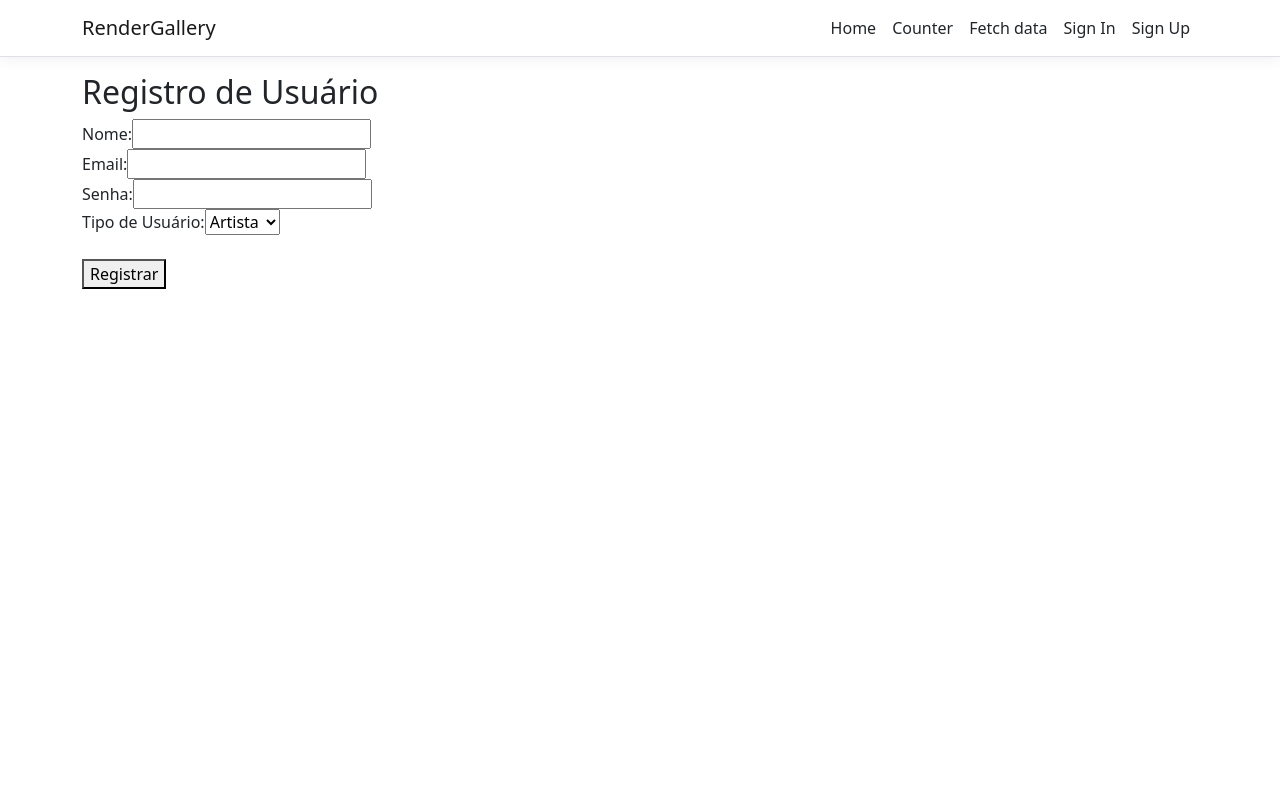
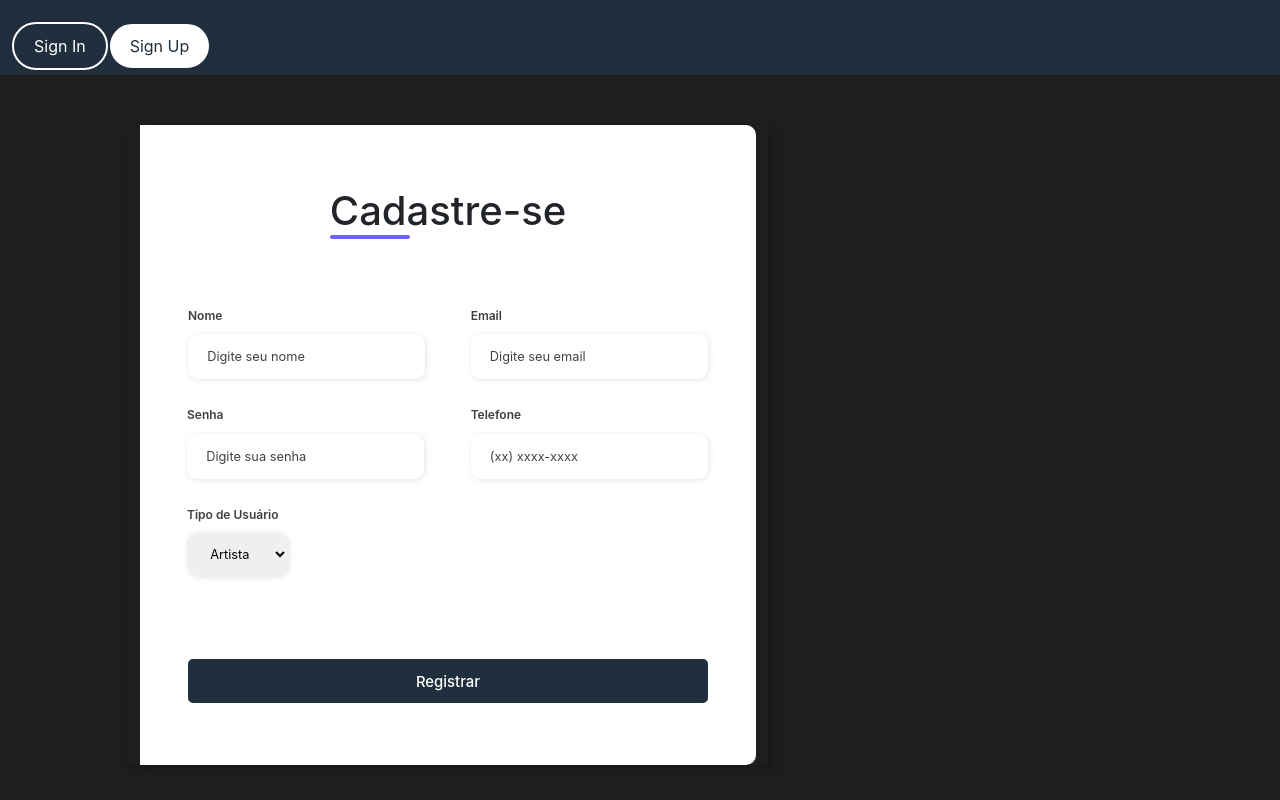
Before and after one commit to marceloarc/RenderGallery, a React (Create React App) app in the folder ClientApp/: page /fetch-registro in a window 1280 px wide. Built offline with nearby package versions, Linux system fonts and the light colour scheme.

Commit message:
Correção das páginas de Registro e Login
Falta só arrumar a navbar, a logo não está aparecendo (verificar isso). E alinhar os botões na direita.

```diff
--- a/ClientApp/src/components/FetchLogin.js
+++ b/ClientApp/src/components/FetchLogin.js
@@ -1,6 +1,6 @@
 import React, { useState } from 'react';
 import axios from 'axios';
-import './login.css';
+import './loginn.css';
 import { useNavigate } from 'react-router-dom';
 
 function Login() {
@@ -48,39 +48,53 @@ function Login() {
 
     return (
 
-        <form className="login-form" onSubmit={handleSubmit}>
-            <div>
-                <label>Email</label>
+        <div className="container">
+            <div className="form-image">
+                <div className="texto">
+                    <h1>Bem Vindo!</h1>
                     <br />
+                    <p>Realize o Login para acessar sua conta.</p>
+                </div>
+            </div>
+            <div className="right-login">
+                <div className="card-login">
+                    <h1>Login</h1>
+                    <form onSubmit={handleSubmit}>
+                        <div className="input-box">
                             <input
                                 type="text"
+                                name="email"
+                                placeholder="E-mail"
                                 value={email}
                                 onChange={(e) => setEmail(e.target.value)}
                             />
                         </div>
-            <div>
-                <label>Senha</label>
-                <br />
+                        <div className="input-box">
                             <input
                                 type="password"
+                                name="senha"
+                                placeholder="Senha"
                                 value={password}
                                 onChange={(e) => setPassword(e.target.value)}
                             />
                         </div>
-            <div>
-                <label>
-                    Manter-me conectado
+                        <div className="checkbox-container">
                                 <input
                                     type="checkbox"
                                     checked={keepLoggedIn}
                                     onChange={() => setKeepLoggedIn(!keepLoggedIn)}
                                 />
+                            <label>
+                                Manter-me conectado
                             </label>
                         </div>
-            <div>
-                <button className="login-button" type="submit">Entrar</button>
+                        <div className="continue-button">
+                            <button><a href="#">Entrar</a></button>
                         </div>
                     </form>
+                </div>
+            </div>
+        </div>
     );
 }
 
--- a/ClientApp/src/components/FetchResgistro.js
+++ b/ClientApp/src/components/FetchResgistro.js
@@ -1,5 +1,7 @@
 import React, { Component } from 'react';
 import axios from 'axios';
+import './loginn.css';
+
 
 
 class Registro extends Component {
@@ -16,18 +18,18 @@ class Registro extends Component {
     };
 
     handleRegister = async () => {
-        const { email, password, name, userType, document } = this.state;
+        const { email, password, name, userType, document, telefone } = this.state;
         var data = {};
         try {
             let response;
             if (userType === 'artista') {
                // data = { "user": { "name": "teste", "email": "teste@teste18.com", "password": "teste", "pic": "teste", "telefone": "43434" } };
-                data = { "user": { email, password, name, "pic": "0", "telefone": "0" } };
+                data = { "user": { email, password, name, "pic": "0", "telefone": telefone } };
 
                 response = await axios.post(process.env.REACT_APP_API + '/user/RegisterArtista', data);
             } else {
                // data = { "document": "43802329805", "user": { "name": "teste", "email": "teste@teste18.com", "password": "teste", "pic": "teste", "telefone": "43434" } };
-                data = { "document": document, "user": { email, password, name, "pic": "0", "telefone": "0" } };
+                data = { "document": document, "user": { email, password, name, "pic": "0", "telefone": telefone } };
                 console.log(data);
                 response = await axios.post(process.env.REACT_APP_API + '/user/RegisterCliente', data);
             }
@@ -44,67 +46,117 @@ class Registro extends Component {
     };
 
     render() {
-        const { email, password, name, userType, message, document } = this.state;
+        const { email, password, name, userType, telefone, document } = this.state;
 
         return (
-            <div>
-                <h2>Registro de Usuário</h2>
-                <label>
-                    Nome:
+            <div class="container">
+                <div class="form-image">
+                    <div class="texto">
+                        <h1>Bem Vindo!</h1>
+                        <br/>
+                            <p>Realize o Cadastro para criar sua conta.</p>
+                    </div>
+                </div>
+                <div class="form">
+                    <div class="form-header">
+                        <div class="title">
+                            <h1>Cadastre-se</h1>
+                        </div>
+                    </div>
+
+                    <div class="input-group">
+                        <div class="input-box">
+                            <label for="name">Nome</label>
                             <input
+                                id="name"
                                 type="text"
                                 name="name"
+                                placeholder="Digite seu nome"
                                 value={name}
                                 onChange={this.handleChange}
-                    />
-                </label>
-                <br />
-                <label>
-                    Email:
+                                required
+                            >
+                            </input>
+                        </div>
+
+                        <div class="input-box">
+                            <label for="email">Email</label>
                             <input
-                        type="text"
+                                id="email"
+                                type="email"
                                 name="email"
+                                placeholder="Digite seu email"
                                 value={email}
                                 onChange={this.handleChange}
-                    />
-                </label>
-                <br />
-                <label>
-                    Senha:
+                                required
+                            >
+                            </input>
+                        </div>
+
+                        <div class="input-box">
+                            <label for="password">Senha</label>
                             <input
+                                id="password"
                                 type="password"
                                 name="password"
+                                placeholder="Digite sua senha"
                                 value={password}
                                 onChange={this.handleChange}
-                    />
-                </label>
-                <br />
-                <label>
-                    Tipo de Usuário:
-                    <select name="userType" value={userType} onChange={this.handleChange}>
+                                required
+                            >
+                            </input>
+                        </div>
+
+                        <div class="input-box">
+                            <label for="telefone">Telefone</label>
+                            <input
+                                id="telefone"
+                                type="number"
+                                name="telefone"
+                                placeholder="(xx) xxxx-xxxx"
+                                value={telefone}
+                                onChange={this.handleChange}
+                                required
+                            >
+                            </input>
+                        </div>
+
+                        <div class="input-box">
+                            <label for="userType">Tipo de Usuário</label>
+                            <select
+                                id="userType"
+                                name="userType"
+                                required
+                                value={userType}
+                                onChange={this.handleChange}
+                            >
                                 <option value="artista">Artista</option>
                                 <option value="cliente">Cliente</option>
                             </select>
-                </label>
-                <br />
+                        </div>
 
-                {/* Renderiza o campo CPF se o userType for "cliente" */}
                         {userType === 'cliente' && (
-                    <label>
-                        Documento:
+                            <div class="input-box">
+                                <label for="document">Documento</label>
                                 <input
+                                    id="document"
                                     type="text"
                                     name="document"
+                                    placeholder="Digite seu documento"
                                     value={document}
                                     onChange={this.handleChange}
-                        />
-                    </label>
+                                    required
+                                >
+                                </input>
+                            </div>
                             )}
+                        </div>
+                        <div class="continue-button">
+                        <button onClick={this.handleRegister}><a href="#">Registrar</a></button>
+                        </div>
+                </div>
+            </div>
 
-                <br />
-                <button onClick={this.handleRegister}>Registrar</button>
-                <p>{message}</p>
-            </div>
         );
     }
 }
--- a/ClientApp/src/components/Layout.js
+++ b/ClientApp/src/components/Layout.js
@@ -9,9 +9,7 @@ export class Layout extends Component {
     return (
       <>
         <NavMenu />
-        <Container>
           {this.props.children}
-        </Container>
       </>
     );
   }
--- a/ClientApp/src/components/NavMenu.js
+++ b/ClientApp/src/components/NavMenu.js
@@ -1,7 +1,7 @@
 import React, { Component } from 'react';
 import { Collapse, Navbar, NavbarBrand, NavbarToggler, NavItem, NavLink } from 'reactstrap';
 import { Link } from 'react-router-dom';
-import './NavMenu.css';
+import './loginn.css';
 
 export class NavMenu extends Component {
   static displayName = NavMenu.name;
@@ -24,28 +24,40 @@ export class NavMenu extends Component {
   render() {
     return (
       <header>
-        <Navbar className="navbar-expand-sm navbar-toggleable-sm ng-white border-bottom box-shadow mb-3" container light>
-          <NavbarBrand tag={Link} to="/">RenderGallery</NavbarBrand>
-          <NavbarToggler onClick={this.toggleNavbar} className="mr-2" />
-          <Collapse className="d-sm-inline-flex flex-sm-row-reverse" isOpen={!this.state.collapsed} navbar>
-            <ul className="navbar-nav flex-grow">
-              <NavItem>
-                <NavLink tag={Link} className="text-dark" to="/">Home</NavLink>
-              </NavItem>
-              <NavItem>
-                <NavLink tag={Link} className="text-dark" to="/counter">Counter</NavLink>
-              </NavItem>
-              <NavItem>
-                <NavLink tag={Link} className="text-dark" to="/fetch-data">Fetch data</NavLink>
-              </NavItem>
-                <NavItem>
-                    <NavLink tag={Link} className="text-dark" to="/fetch-login">Sign In</NavLink>
-            </NavItem>
-            <NavItem>
-                <NavLink tag={Link} className="text-dark" to="/fetch-registro">Sign Up</NavLink>
-            </NavItem>
-            </ul>
-          </Collapse>
+        {/*<Navbar className="navbar-expand-sm navbar-toggleable-sm ng-white border-bottom box-shadow mb-3" container light>*/}
+        {/*  <NavbarBrand tag={Link} to="/">RenderGallery</NavbarBrand>*/}
+        {/*  <NavbarToggler onClick={this.toggleNavbar} className="mr-2" />*/}
+        {/*  <Collapse className="d-sm-inline-flex flex-sm-row-reverse" isOpen={!this.state.collapsed} navbar>*/}
+        {/*    <ul className="navbar-nav flex-grow">*/}
+        {/*      <NavItem>*/}
+        {/*        <NavLink tag={Link} className="text-dark" to="/">Home</NavLink>*/}
+        {/*      </NavItem>*/}
+        {/*      <NavItem>*/}
+        {/*        <NavLink tag={Link} className="text-dark" to="/counter">Counter</NavLink>*/}
+        {/*      </NavItem>*/}
+        {/*      <NavItem>*/}
+        {/*        <NavLink tag={Link} className="text-dark" to="/fetch-data">Fetch data</NavLink>*/}
+        {/*      </NavItem>*/}
+        {/*    <NavItem>*/}
+        {/*        <NavLink tag={Link} className="text-dark" to="/fetch-login">Sign In</NavLink>*/}
+        {/*</NavItem>*/}
+        {/*<NavItem>*/}
+        {/*    <NavLink tag={Link} className="text-dark" to="/fetch-registro">Sign Up</NavLink>*/}
+        {/*</NavItem>*/}
+        {/*    </ul>*/}
+        {/*  </Collapse>*/}
+        {/*</Navbar>*/}
+
+            <Navbar className="nav-main">
+                <div class="navbar">
+                    <div class = "logo-nav"></div>
+                    <NavItem className="opposite-buttons">
+                        <NavLink tag={Link} className="button-left" to="/fetch-login">Sign In</NavLink>
+                    </NavItem>
+                    <NavItem className="opposite-buttons">
+                        <NavLink tag={Link} className="button-right" to="/fetch-registro">Sign Up</NavLink>
+                    </NavItem>
+                </div>
         </Navbar>
       </header>
     );
--- a/ClientApp/src/components/login.css
+++ /dev/null
@@ -1,41 +0,0 @@
-/* login.css */
-
-/* Centralizar o formulário verticalmente e horizontalmente */
-.login-container {
-    display: flex;
-    flex-direction: column;
-    align-items: center;
-    justify-content: center;
-    height: 100vh;
-}
-
-/* Estilizar o formulário */
-.login-form {
-    width: 300px;
-    padding: 20px;
-    border: 1px solid #ccc;
-    border-radius: 5px;
-    background: #f9f9f9;
-    box-shadow: 0 0 10px rgba(0, 0, 0, 0.1);
-    text-align: center;
-}
-
-    /* Adicionar espaçamento entre elementos */
-    .login-form input,
-    .login-form label {
-        margin: 10px 0;
-    }
-
-/* Estilizar o botão de login */
-.login-button {
-    background-color: #007BFF;
-    color: #fff;
-    border: none;
-    border-radius: 5px;
-    padding: 10px 20px;
-    cursor: pointer;
-}
-
-    .login-button:hover {
-        background-color: #0056b3;
-    }
--- a/ClientApp/src/components/loginn.css
+++ b/ClientApp/src/components/loginn.css
@@ -30,6 +30,7 @@ body {
     background-repeat: no-repeat;
 }
 
+
 .right-login {
     background: white;
     width: 50vw;
@@ -37,6 +38,8 @@ body {
     display: flex;
     justify-content: center;
     align-items: center;
+    border-top-right-radius: 10px;
+    border-bottom-right-radius: 10px;
 }
 
 .card-login {
@@ -47,7 +50,8 @@ body {
     flex-direction: column;
     padding: 30px 35px;
     background: rgb(255, 255, 255);
-    box-shadow: 0px 10px 40px #7c9fc2;
+    border-top-right-radius: 10px;
+    border-bottom-right-radius: 10px;
 }
 
     .card-login > h1 {
@@ -97,6 +101,8 @@ body {
     background: #212E3D;
     cursor: pointer;
     box-shadow: 0px 10px 40px -12px #2c496b;
+    align-items: center;
+    align-content: center;
 }
 
 /*------------------------/ navbar /-----------------------*/
@@ -105,22 +111,8 @@ body {
     background-color: #212E3D;
     overflow: hidden;
     margin-bottom: 50px;
+    height: 75px;
 }
-
-    /* Estilos para os links na barra de navegação */
-    .navbar a {
-        float: left;
-        display: block;
-        color: white;
-        text-align: center;
-        padding: 14px 16px;
-        text-decoration: none;
-    }
-
-        /* Estilos para os links quando o mouse passa por cima */
-        .navbar a:hover {
-            color: black;
-        }
 
     /* Estilos para o logotipo (imagem) na barra de navegação */
     .navbar .logo {
@@ -128,23 +120,39 @@ body {
     }
 
     /* Estilos para os botões na barra de navegação */
-    .navbar .btn {
-        float: right;
-        display: block;
-        background-color: white;
-        color: #212E3D;
+
+.opposite-buttons {
+    display: flex;
+    justify-content: flex-end;
+    align-items: center;
+    margin-left: auto; /* Isso deve alinhar à direita */
+}
+
+    .opposite-buttons .button-left {
         text-align: center;
-        padding: 14px 20px;
-        margin: 8px 16px;
-        border: none;
+        background-color: #212E3D;
+        color: white;
+        border: 2px solid white;
+        padding: 10px 20px;
         border-radius: 50px;
         cursor: pointer;
     }
 
-        /* Estilos para os botões quando o mouse passa por cima */
-        .navbar .btn:hover {
-            background-color: gray;
-        }
+    .opposite-buttons .button-right {
+        text-align: center;
+        background-color: white;
+        color: #212E3D;
+        border: 2px solid #212E3D;
+        padding: 10px 20px;
+        border-radius: 50px;
+        cursor: pointer;
+    }
+
+logo-nav {
+    background: url('img/render.png');
+    width: 100%;
+    height: 100%;
+}
 
 /*--------------- Registro----------------*/
 @import url('https://fonts.googleapis.com/css2?family=Inter:wght@200;300;400;500&family=Open+Sans:wght@300;400;500;600&display=swap');
@@ -174,7 +182,8 @@ body {
     background: url('img/image.png');
     background-size: 130%;
     background-repeat: no-repeat;
-    border-radius: 10px;
+    border-top-left-radius: 10px;
+    border-bottom-left-radius: 10px;
 }
 
     .form-image img {
@@ -190,7 +199,8 @@ body {
     align-items: center;
     background-color: #fff;
     padding: 3rem;
-    border-radius: 10px;
+    border-top-right-radius: 10px;
+    border-bottom-right-radius: 10px;
 }
 
 .form-header {
@@ -232,6 +242,33 @@ body {
     position: absolute;
     border-radius: 10px;
 }
+
+.input-box input,
+.input-box select { /* Aplicar a largura a ambas as entradas e selects */
+    margin: 0.6rem 0;
+    padding: 0.8rem 1.2rem;
+    border: none;
+    border-radius: 10px;
+    box-shadow: 1px 1px 6px #0000001c;
+    font-size: 0.8rem;
+    width: 100%; /* Defina a largura para 100% para ambos */
+    box-sizing: border-box;
+}
+
+    .input-box select:hover {
+        background-color: #eeeeee75;
+    }
+
+    .input-box select:focus-visible {
+        outline: 1px solid #6c63ff;
+    }
+
+    .input-box select::placeholder {
+        color: #000000be;
+    }
+
+
+
 
 .input-group {
     display: flex;
@@ -295,6 +332,12 @@ body {
         font-weight: 600;
         color: #000000c0;
     }
+
+.continue-button {
+    width: 100%; /* Largura total */
+    align-content: center;
+    align-items: center;
+}
 
 .continue-button button {
     width: 100%;
```
Lines whose indentation alone changed are shown as unchanged.
